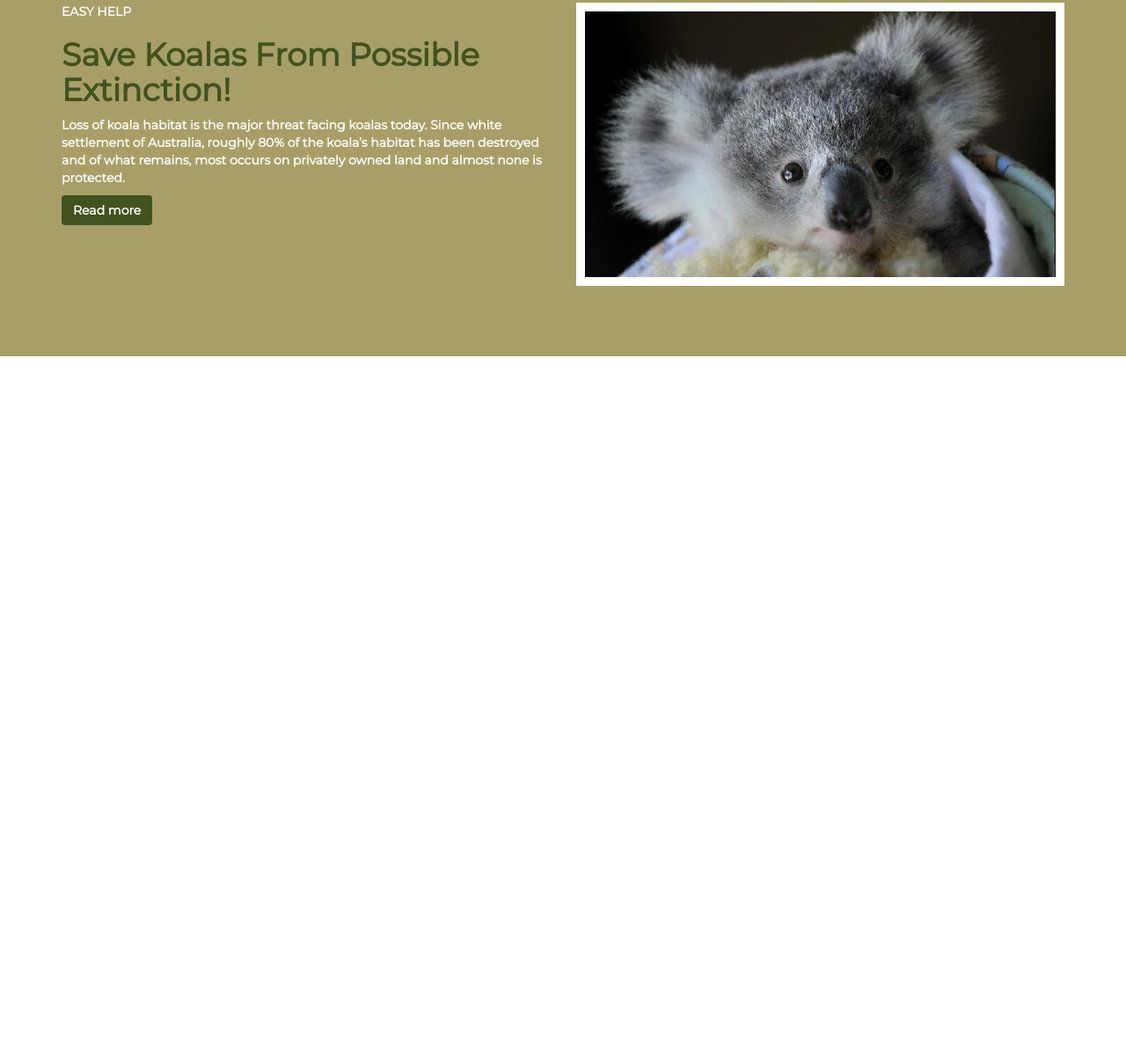
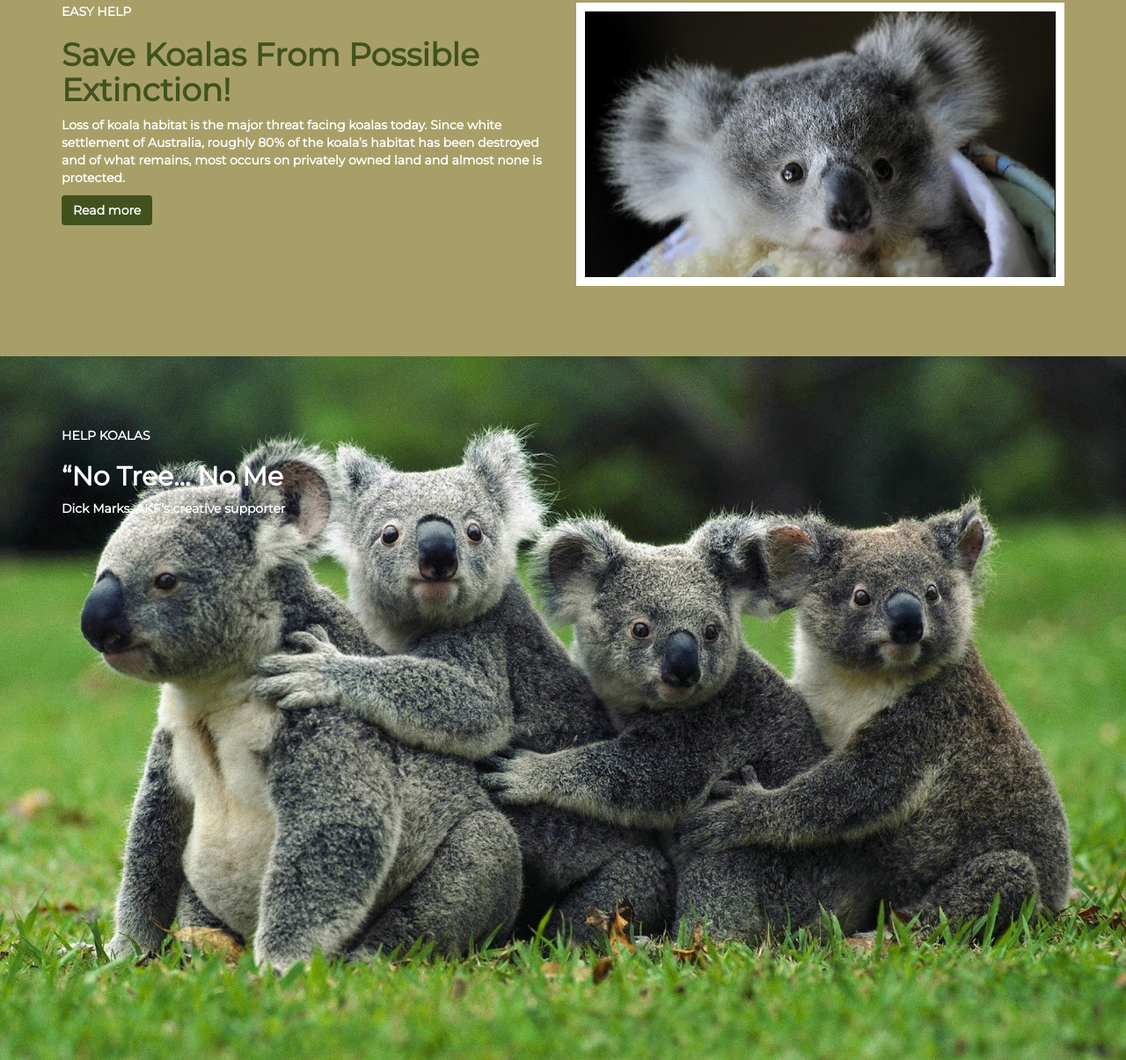
Before and after one commit to cindybc/save-the-koalas, a plain HTML site: page index.html in a window 1280 px wide. Shown: the part 1710-2915 px from the top of the page at 88% size. Before the commit the page ends 2115 px from the top, so only its background shows below. Drawn offline with nearby package versions, Linux system fonts and the light colour scheme.

Commit message:
avance seccion4

```diff
--- a/css/style.css
+++ b/css/style.css
@@ -7,14 +7,17 @@ body{
 	font-weight: bold;
 
 }
-
 .first-section{
 	background-image: url(../img/portada.jpg);
+}
+
+.first-section, .four-section{
 	height: 100vh;
 	background-position: center;
 	background-size: cover;
 	background-repeat: no-repeat;
 }
+
 
 .navbar-brand, .navbar-nav li a{
 	color: #FFF;
@@ -64,3 +67,13 @@ body{
 	color: #41521F;
 	font-weight: bold;
 }
+
+.four-section{
+	background-image: url(../img/all.jpg);
+	padding: 80px 0;
+	color: #FFF;
+}
+
+h2{
+    font-weight: bold;
+}
--- a/index.html
+++ b/index.html
@@ -82,16 +82,21 @@
                   </div>
             </div>
       </section>
+<!-- seccion 4 -->
+      <section class="four-section">
+            <div class="container">
+                  <div class="row">
+                        <div class="col-md-6 col-sm-12 col-xs-12">
+                            <p>HELP KOALAS</p>
+                            <h2>“No Tree... No Me</h2>
+                            <p>Dick Marks, AKF’s creative supporter</p>
+                        </div>
+                  </div>
+            </div>
+      </section>
 </body>
 </html>
 
-
-
-
-<!-- seccion 4
-HELP KOALAS
-“No Tree... No Me”
-Dick Marks, AKF’s creative supporter -->
 
 <!-- seccion seis
 
```
